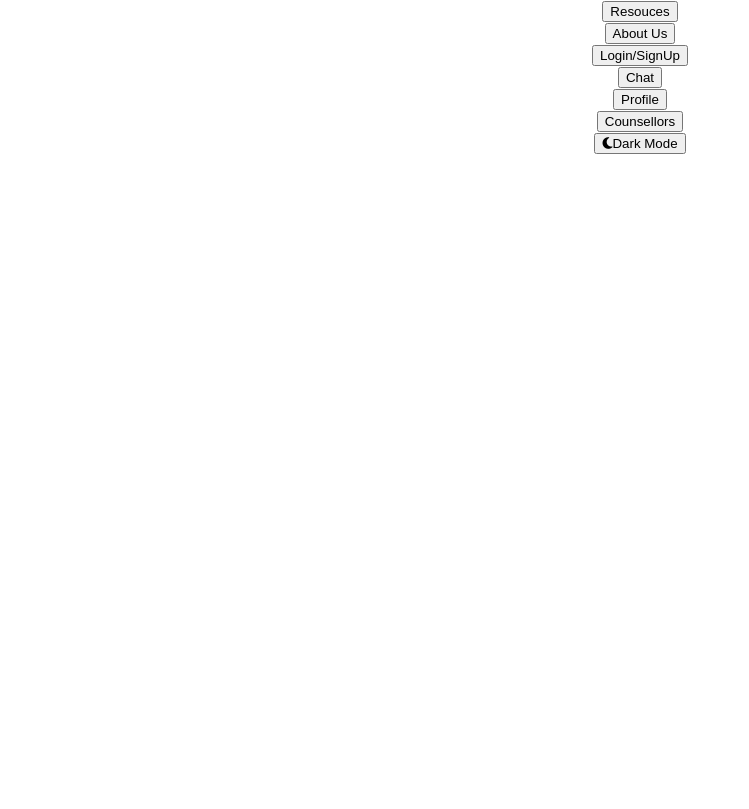
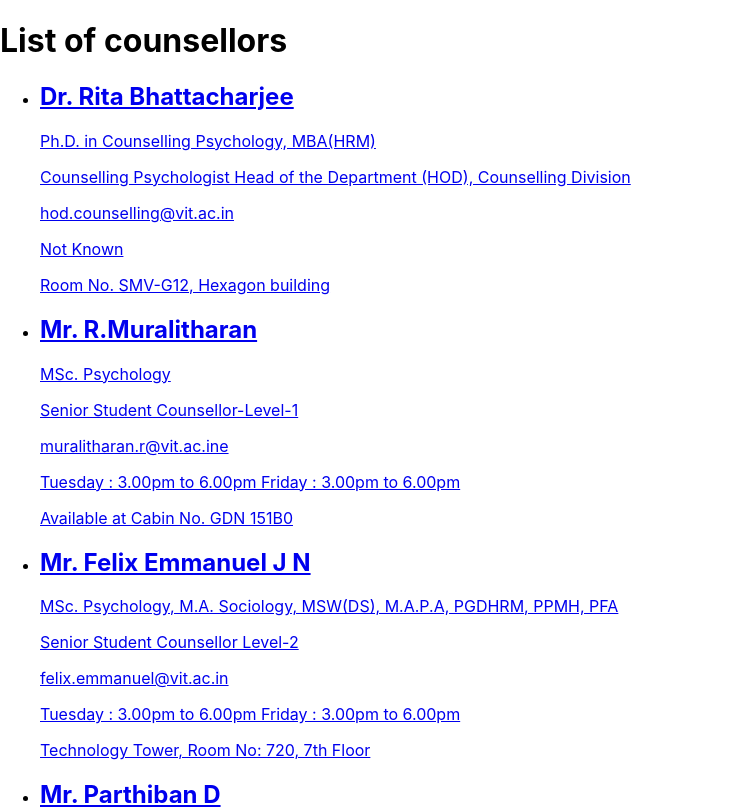
Before and after one commit to Nikhil10062006/mental-health-project, a React (Create React App) app: page /counsellorList in a window 1280 px wide. Shown: the top 809 px of the page, without its empty margins (0-749 px from the left). Built offline with nearby package versions, Linux system fonts and the light colour scheme.

Commit message:
Added Routing to Counsellors

```diff
--- a/package.json
+++ b/package.json
@@ -7,8 +7,10 @@
     "@testing-library/jest-dom": "^6.8.0",
     "@testing-library/react": "^16.3.0",
     "@testing-library/user-event": "^13.5.0",
+    "firebase": "^12.2.1",
     "react": "^19.1.1",
     "react-dom": "^19.1.1",
+    "react-router-dom": "^7.9.1",
     "react-scripts": "5.0.1",
     "web-vitals": "^2.1.4"
   },
--- a/src/App.js
+++ b/src/App.js
@@ -1,10 +1,20 @@
-import logo from './logo.svg';
-import './App.css';
-import Home from './Components/Home'
+import { BrowserRouter, Routes, Route } from "react-router-dom";
+import "./App.css";
+import Home from "./Components/Home";
+import CounsellorList from "./Components/CounsellorList";
+import CounsellorDetail from "./Components/CounsellorDetail";
+import ReviewForm from "./Components/ReviewForm";
+
 export default function App() {
   return (
-    <div className="App">
-      <Home />
-    </div>
+    <BrowserRouter>
+      <Routes>
+        <Route path="/" element={<Home />} />
+        <Route path="/counsellorList" element={<CounsellorList />} />
+        <Route path="/counsellorDetail/:id" element={<CounsellorDetail />} />
+        <Route path="/counsellorDetail/:id/review" element={<ReviewForm />} />
+        <Route path="*" element={<Home />} />
+      </Routes>
+    </BrowserRouter>
   );
 }
--- /dev/null
+++ b/src/Components/CounsellorDetail.js
@@ -0,0 +1,48 @@
+import React, { useEffect, useState } from "react";
+import { useParams, Link } from "react-router-dom";
+import counsellors from "../Data/counsellors";
+import { collection, query, where, orderBy, onSnapshot } from "firebase/firestore";
+import { db } from "../Firebase";
+
+export default function CounsellorDetail() {
+  const { id } = useParams();
+  const cid = parseInt(id, 10);
+  const counsellor = counsellors.find((c) => c.id === cid);
+
+  const [reviews, setReviews] = useState([]);
+
+  useEffect(() => {
+    const q = query(
+      collection(db, "reviews"),
+      where("counsellorId", "==", cid),
+      orderBy("createdAt", "desc")
+    );
+    const unsubscribe = onSnapshot(q, (snapshot) => {
+      setReviews(snapshot.docs.map((d) => ({ id: d.id, ...d.data() })));
+    });
+    return () => unsubscribe();
+  }, [cid]);
+
+  return (
+    <div>
+      <h2>{counsellor.name}</h2>
+      <p>{counsellor.specialization}</p>
+      <p>{counsellor.position}</p>
+      <p>{counsellor.email}</p>
+      <p>{counsellor.timings}</p>
+      <p>{counsellor.location}</p>
+
+      <Link to={`/counsellorDetail/${cid}/review`}>
+        <button>Add your review</button>
+      </Link>
+
+      <h3>Reviews</h3>
+      {reviews.map((r) => (
+        <div key={r.id}>
+          <strong>{r.studentName}</strong>: {r.comment}
+          <div>{"⭐".repeat(r.rating)}</div>
+        </div>
+      ))}
+    </div>
+  );
+}
--- /dev/null
+++ b/src/Components/CounsellorList.jsx
@@ -0,0 +1,25 @@
+import React from "react";
+import counsellors from "../Data/counsellors";
+import { Link } from "react-router-dom";
+
+export default function CounsellorList() {
+  const list = counsellors.map((counsellor) => (
+    <li key={counsellor.id}>
+      <Link to={`/counsellorDetail/${counsellor.id}`}>
+        <h2>{counsellor.name}</h2>
+        <p>{counsellor.specialization}</p>
+        <p>{counsellor.position}</p>
+        <p>{counsellor.email}</p>
+        <p>{counsellor.timings}</p>
+        <p>{counsellor.location}</p>
+      </Link>
+    </li>
+  ));
+
+  return (
+    <div>
+      <h1>List of counsellors</h1>
+      <ul>{list}</ul>
+    </div>
+  );
+}
--- a/src/Components/Navbar.js
+++ b/src/Components/Navbar.js
@@ -1,15 +1,20 @@
-import React from 'react'
-import Button from './Button.js'
+import React from "react";
+import { Link } from "react-router-dom";
+import Button from "./Button.js";
 export default function Navbar() {
   return (
     <div className="Navbar">
-       <Button>Resouces</Button>
-       <Button>About Us</Button>
-       <Button>Login/SignUp</Button>
-       <Button>Chat</Button>
-       <Button>Profile</Button>
-       <Button>Counsellors</Button>
-       <Button><i className="fa-solid fa-moon"></i>Dark Mode</Button>
+      <Link to="/counsellorList">
+        <Button>Counsellors</Button>
+      </Link>
+      <Button>Resouces</Button>
+      <Button>About Us</Button>
+      <Button>Login/SignUp</Button>
+      <Button>Chat</Button>
+      <Button>Profile</Button>
+      <Button>
+        <i className="fa-solid fa-moon"></i>Dark Mode
+      </Button>
     </div>
-  )
+  );
 }
--- /dev/null
+++ b/src/Components/ReviewForm.js
@@ -0,0 +1,100 @@
+import React, { useState, useEffect } from "react";
+import { collection, addDoc, query, where, getDocs } from "firebase/firestore";
+import { db } from "../Firebase";
+import { useParams, useNavigate } from "react-router-dom";
+
+export default function ReviewForm() {
+  const { id } = useParams();
+  const cid = parseInt(id, 10);
+  const navigate = useNavigate();
+
+  const [name, setName] = useState("");
+  const [comments, setComments] = useState("");
+  const [rating, setRating] = useState(0);
+  const [review, setReview] = useState([]);
+  const [status, setStatus] = useState("typing");
+  const [error, setError] = useState(null);
+
+  useEffect(() => {
+    const fetchReviews = async () => {
+      const q = query(
+        collection(db, "reviews"),
+        where("counsellorId", "==", cid)
+      );
+      const querySnapshot = await getDocs(q);
+      setReview(querySnapshot.docs.map((doc) => doc.data()));
+    };
+    fetchReviews();
+  }, [cid]);
+
+  async function handleSubmitform(e) {
+    e.preventDefault();
+    setStatus("submitting");
+    try {
+      await addDoc(collection(db, "reviews"), {
+        studentName: name,
+        comment: comments,
+        rating: rating,
+        counsellorId: cid,
+        createdAt: new Date(),
+      });
+
+      setStatus("submitted");
+      setTimeout(() => {
+        navigate(`/counsellorDetail/${cid}`);
+      }, 2000); // go back to detail page
+    } catch (err) {
+      setError(err);
+      setStatus("typing");
+    }
+  }
+  return (
+    <div>
+      {status === "submitted" && (
+        <p style={{ color: "green", fontWeight: "bold" }}>
+          ✅ Review submitted successfully! Redirecting...
+        </p>
+      )}
+      <h2>Submit your review</h2>
+      <form onSubmit={handleSubmitform}>
+        <input
+          type="text"
+          placeholder="Name"
+          value={name}
+          onChange={(e) => setName(e.target.value)}
+        />
+        <textarea
+          placeholder="Review"
+          value={comments}
+          onChange={(e) => setComments(e.target.value)}
+        />
+        <div className="stars">
+          {[1, 2, 3, 4, 5].map((star) => (
+            <span
+              key={star}
+              onClick={() => setRating(star)}
+              style={{
+                cursor: "pointer",
+                fontSize: "24px",
+                color: star <= rating ? "gold" : "gray",
+              }}
+            >
+              ★
+            </span>
+          ))}
+        </div>
+        <button
+          type="submit"
+          disabled={
+            status === "submitting" ||
+            name === "" ||
+            comments === "" ||
+            rating === 0
+          }
+        >
+          Submit Review
+        </button>
+      </form>
+    </div>
+  );
+}
--- /dev/null
+++ b/src/Data/counsellors.js
@@ -0,0 +1,55 @@
+const counsellors = [
+  {
+    id: 1,
+    name: "Dr. Rita Bhattacharjee",
+    specialization: "Ph.D. in Counselling Psychology, MBA(HRM)",
+    position: `Counselling Psychologist
+    Head of the Department (HOD), Counselling Division`,
+    email: "hod.counselling@vit.ac.in",
+    timings: "Not Known",
+    location: "Room No. SMV-G12, Hexagon building",
+  },
+  {
+    id: 2,
+    name: "Mr. R.Muralitharan",
+    specialization: "MSc. Psychology",
+    position: "Senior Student Counsellor-Level-1",
+    email: "muralitharan.r@vit.ac.ine",
+    timings: `Tuesday : 3.00pm to 6.00pm
+              Friday  : 3.00pm to 6.00pm`,
+    location: `Available at Cabin No. GDN 151B0`,
+  },
+  {
+    id: 3,
+    name: "Mr. Felix Emmanuel J N",
+    specialization:
+      "MSc. Psychology, M.A. Sociology, MSW(DS), M.A.P.A, PGDHRM, PPMH, PFA",
+    position: "Senior Student Counsellor Level-2",
+    email: "felix.emmanuel@vit.ac.in",
+    timings: `Tuesday : 3.00pm to 6.00pm
+              Friday  : 3.00pm to 6.00pm`,
+    location: `Technology Tower,
+               Room No: 720, 7th Floor`,
+  },
+  {
+    id: 4,
+    name: "Mr. Parthiban D",
+    specialization: "MSc. Psychology",
+    position: "Senior Student Counsellor Level-2",
+    email: "parthiban.d@vit.ac.in",
+    timings: "Not Known",
+    location: "Available at Cabin No. SJT 326",
+  },
+  {
+    id: 5,
+    name: "Dr. Jetson Satya Gospel",
+    specialization:
+      "M.S.W (Medical & Psychiatry), M.B.A. (HSM), M.Sc. (DM), Ph.D. (Health Security-Social Work & Defence and Strategic Studies)",
+    position: "Senior Student Counsellor Level-3",
+    email: "gospel.js@vit.ac.in",
+    timings: "Not Known",
+    location: "Available at Cabin No. PRP 206",
+  },
+];
+
+export default counsellors;
--- /dev/null
+++ b/src/Firebase.js
@@ -0,0 +1,17 @@
+// src/firebase.js
+import { initializeApp } from "firebase/app";
+import { getFirestore } from "firebase/firestore";
+
+const firebaseConfig = {
+  apiKey: "AIzaSyBZQGHX-k9FcgC0WnjwJhxg1qssgX3FEtE",
+  authDomain: "mental-health-project-91b76.firebaseapp.com",
+  projectId: "mental-health-project-91b76",
+  storageBucket: "mental-health-project-91b76.firebasestorage.app",
+  messagingSenderId: "560011036099",
+  appId: "1:560011036099:web:071b18ab1abe864d36e976",
+  measurementId: "G-LFZ3QX4WYY"
+};
+const app = initializeApp(firebaseConfig);
+const db = getFirestore(app);
+
+export { db };
```
Also changed, not shown: src/Components/Counsellor.jsx (deleted), 1 other file (tests, documents, lock files or other folders).
